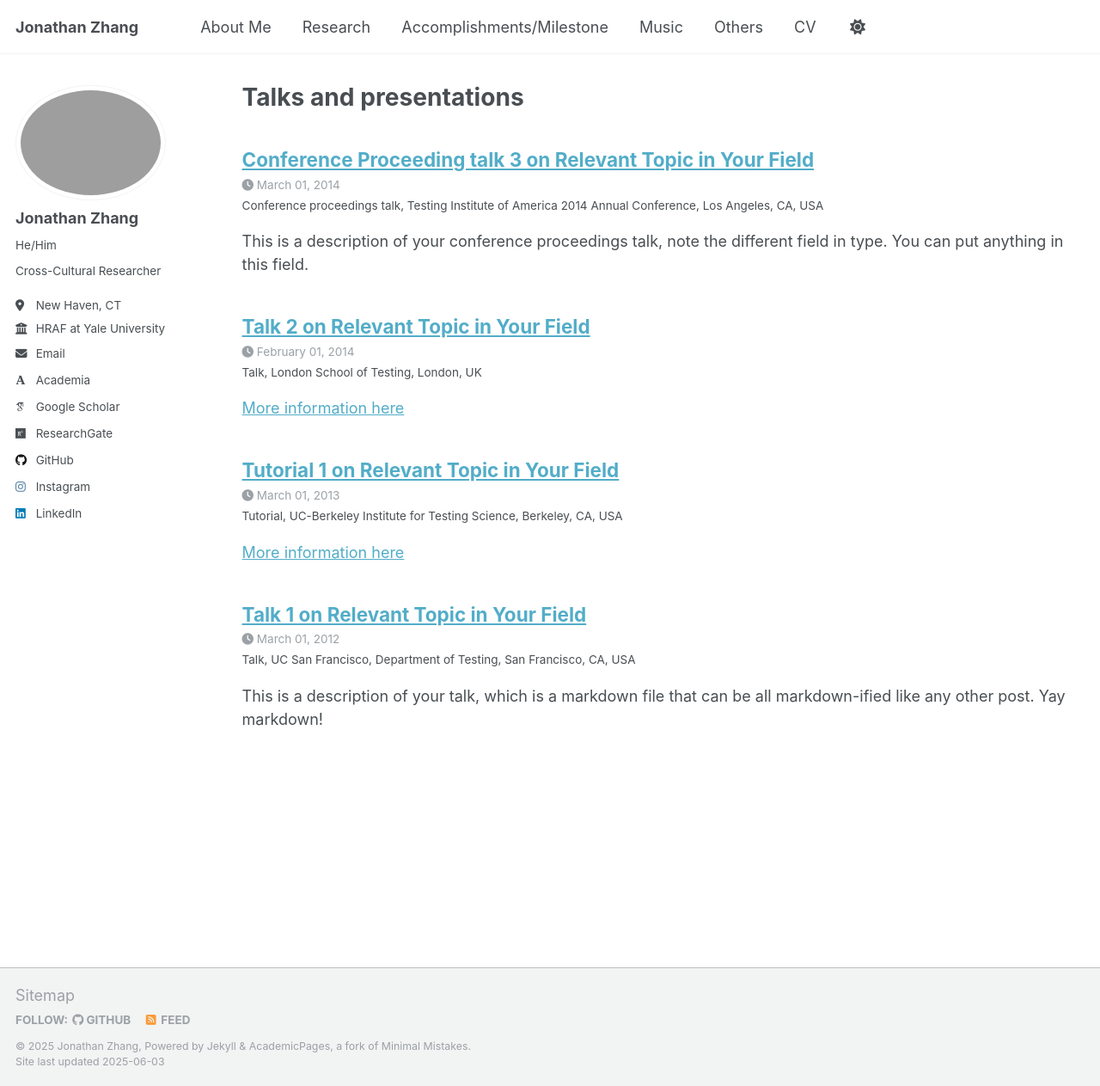
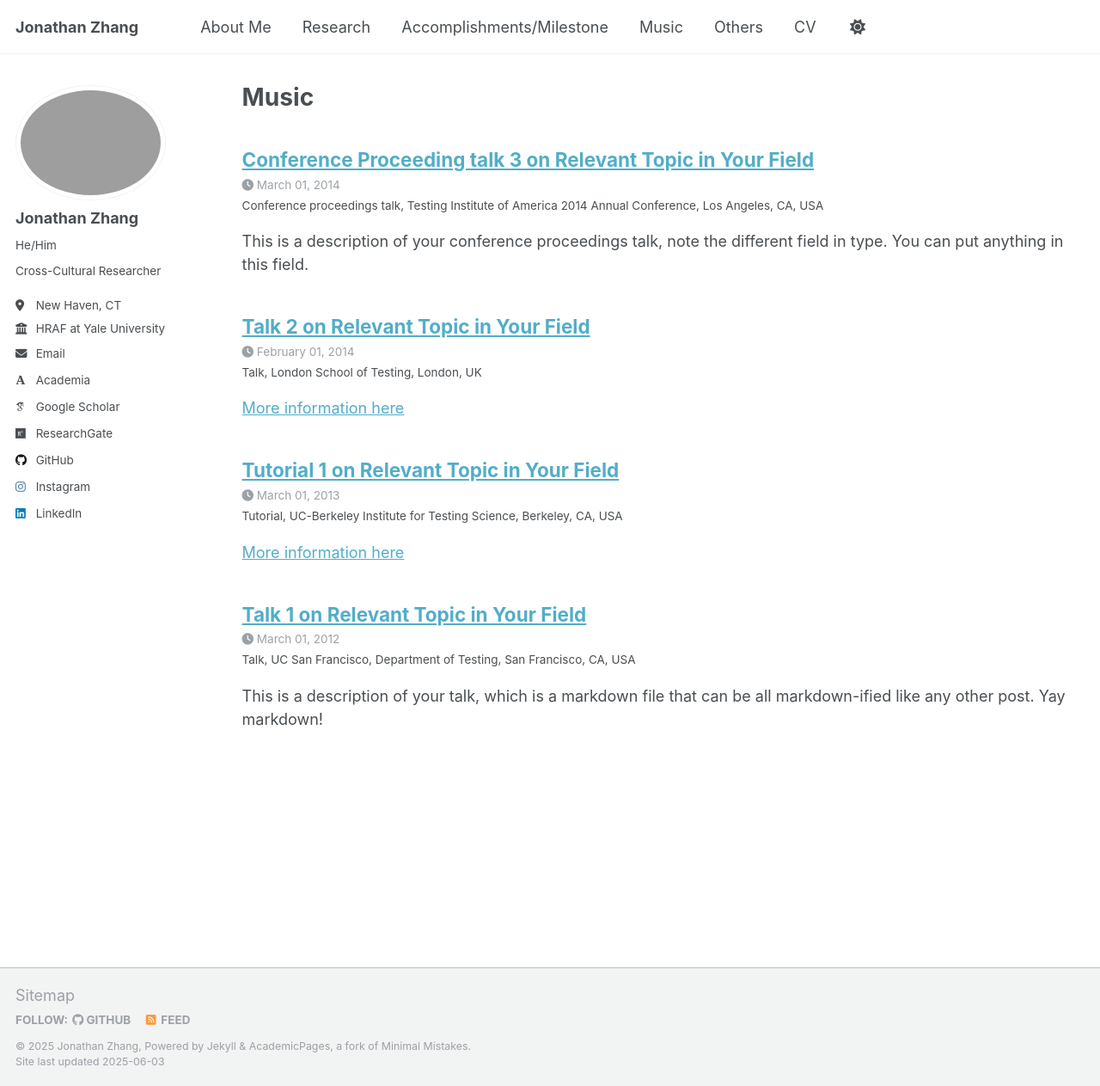
Before and after one commit to ZeddyCraft/itsjon, a Jekyll site: the page built from _pages/talks.html, in a window 1280 px wide and 1263 px high. Shown: the whole window at 86% size. Built offline with Jekyll 4.4.1, drawn with Linux system fonts in a browser that asks for light colours; some web fonts are replaced.

Commit message:
Music.html

```diff
--- a/_pages/talks.html
+++ b/_pages/talks.html
@@ -1,7 +1,7 @@
 ---
 layout: archive
-title: "Talks and presentations"
-permalink: /talks/
+title: "Music"
+permalink: /music/
 author_profile: true
 ---
 
```
